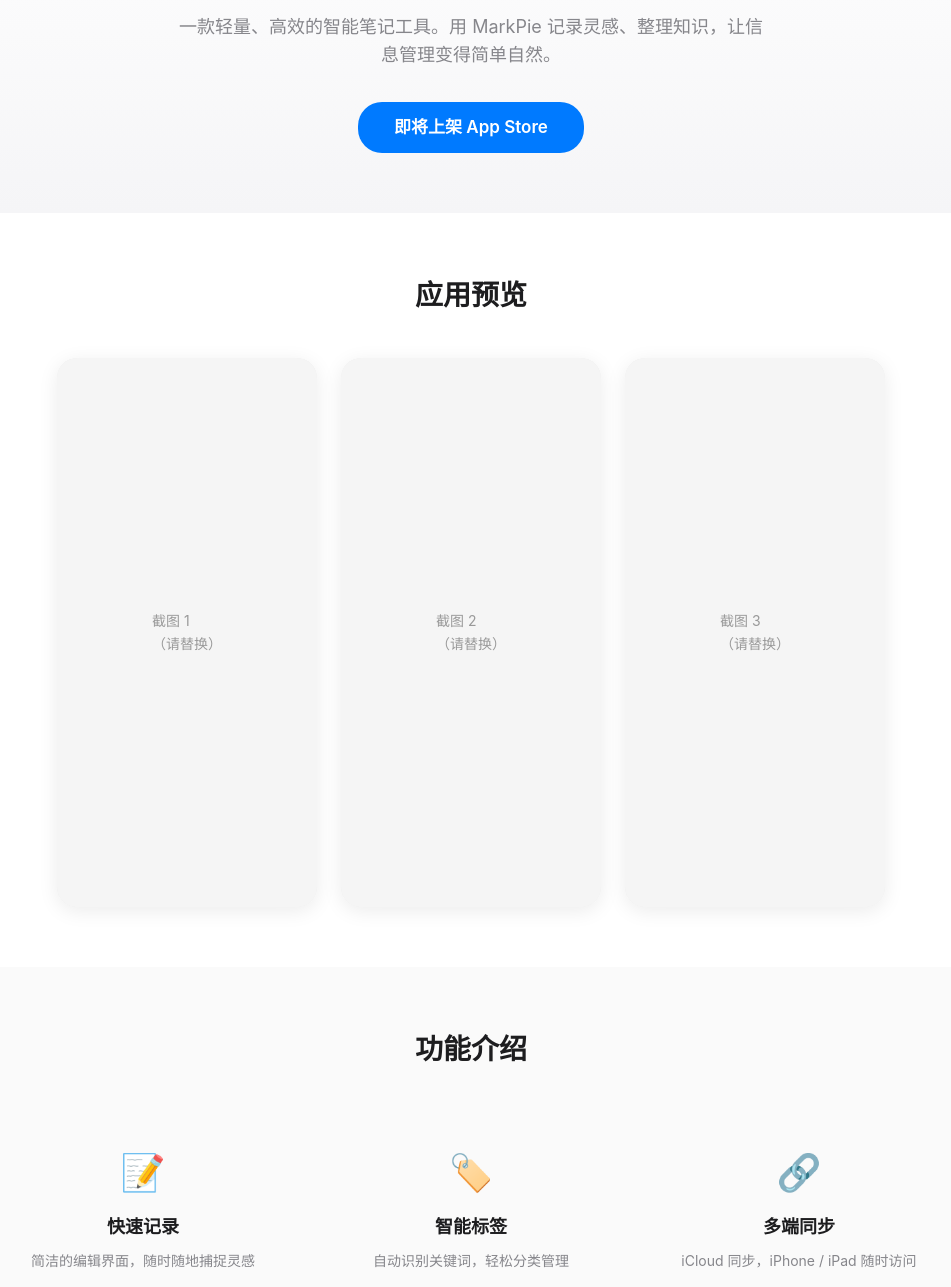
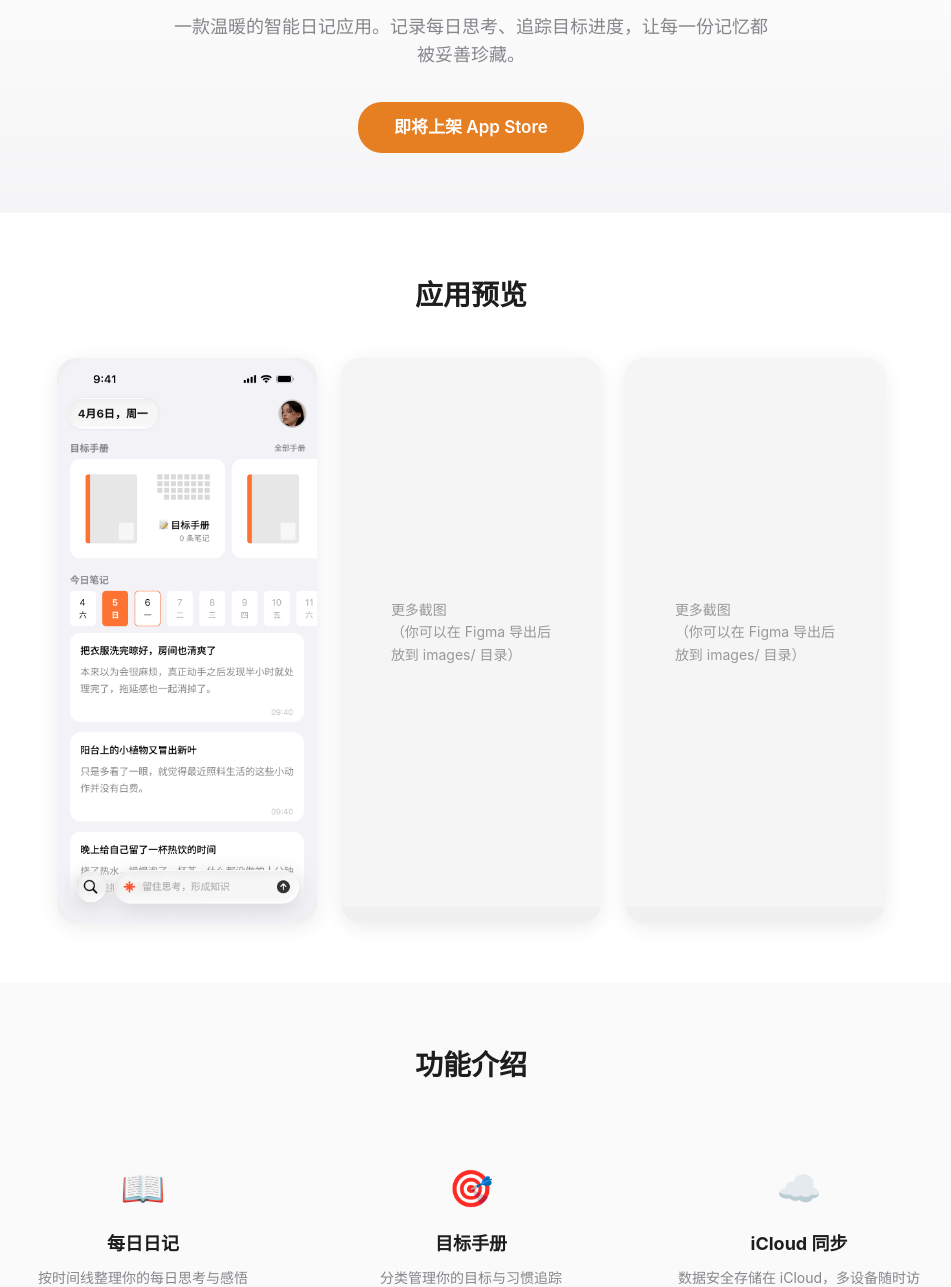
Before and after one commit to Kebinski/markpie-site, a plain HTML site: page index.html in a window 1280 px wide. Shown: the part 230-1517 px from the top of the page, without its empty margins (169-1120 px from the left). Drawn offline with Linux system fonts and the light colour scheme.

Commit message:
feat: add homepage screenshot and update brand color to orange

```diff
--- a/index.html
+++ b/index.html
@@ -24,14 +24,14 @@
       justify-content: space-between;
     }
     .logo { font-size: 24px; font-weight: 700; color: #333; }
-    .logo span { color: #007aff; }
+    .logo span { color: #e67e22; }
     .nav a {
       margin-left: 24px;
       text-decoration: none;
       color: #666;
       font-size: 15px;
     }
-    .nav a:hover { color: #007aff; }
+    .nav a:hover { color: #e67e22; }
     .hero {
       text-align: center;
       padding: 80px 0 60px;
@@ -51,7 +51,7 @@
     }
     .hero .app-store-btn {
       display: inline-block;
-      background: #007aff;
+      background: #e67e22;
       color: #fff;
       padding: 12px 36px;
       border-radius: 24px;
@@ -60,7 +60,7 @@
       font-weight: 600;
       transition: background 0.2s;
     }
-    .hero .app-store-btn:hover { background: #0056cc; }
+    .hero .app-store-btn:hover { background: #cf6d17; }
     .screenshots {
       padding: 60px 0;
       background: #fff;
@@ -149,7 +149,7 @@
 <section class="hero">
   <div class="container">
     <h1>MarkPie</h1>
-    <p>一款轻量、高效的智能笔记工具。用 MarkPie 记录灵感、整理知识，让信息管理变得简单自然。</p>
+    <p>一款温暖的智能日记应用。记录每日思考、追踪目标进度，让每一份记忆都被妥善珍藏。</p>
     <a href="#" class="app-store-btn" onclick="return false;">即将上架 App Store</a>
   </div>
 </section>
@@ -157,9 +157,9 @@
   <div class="container">
     <h2>应用预览</h2>
     <div class="screenshot-grid">
-      <div class="screenshot-item"><div class="placeholder">截图 1<br>（请替换）</div></div>
-      <div class="screenshot-item"><div class="placeholder">截图 2<br>（请替换）</div></div>
-      <div class="screenshot-item"><div class="placeholder">截图 3<br>（请替换）</div></div>
+      <div class="screenshot-item"><img src="/images/home.png" alt="MarkPie 首页"></div>
+      <div class="screenshot-item"><div class="placeholder">更多截图<br>（你可以在 Figma 导出后<br>放到 images/ 目录）</div></div>
+      <div class="screenshot-item"><div class="placeholder">更多截图<br>（你可以在 Figma 导出后<br>放到 images/ 目录）</div></div>
     </div>
   </div>
 </section>
@@ -168,19 +168,19 @@
     <h2>功能介绍</h2>
     <div class="feature-list">
       <div class="feature-item">
-        <div class="icon">📝</div>
-        <h3>快速记录</h3>
-        <p>简洁的编辑界面，随时随地捕捉灵感</p>
+        <div class="icon">📖</div>
+        <h3>每日日记</h3>
+        <p>按时间线整理你的每日思考与感悟</p>
       </div>
       <div class="feature-item">
-        <div class="icon">🏷️</div>
-        <h3>智能标签</h3>
-        <p>自动识别关键词，轻松分类管理</p>
+        <div class="icon">🎯</div>
+        <h3>目标手册</h3>
+        <p>分类管理你的目标与习惯追踪</p>
       </div>
       <div class="feature-item">
-        <div class="icon">🔗</div>
-        <h3>多端同步</h3>
-        <p>iCloud 同步，iPhone / iPad 随时访问</p>
+        <div class="icon">☁️</div>
+        <h3>iCloud 同步</h3>
+        <p>数据安全存储在 iCloud，多设备随时访问</p>
       </div>
     </div>
   </div>
```
Also changed, not shown: images/home.png (added).
